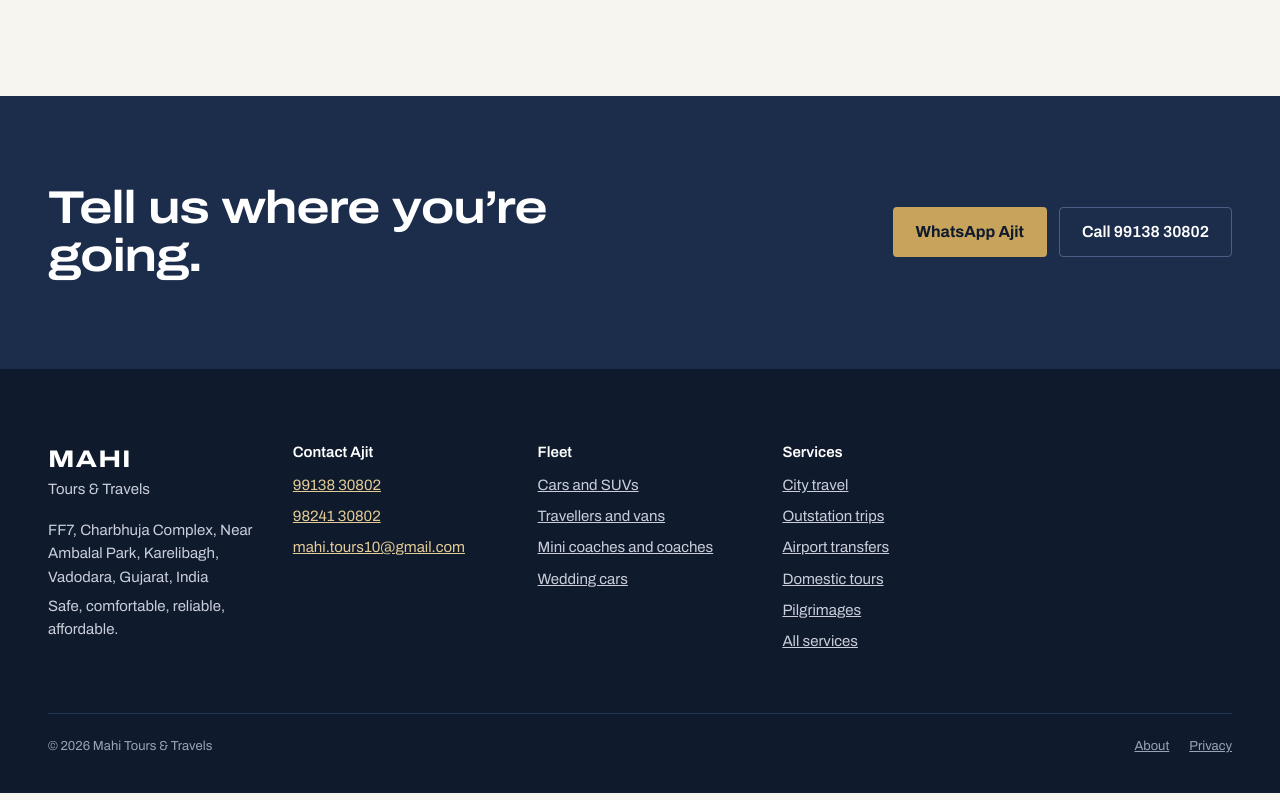
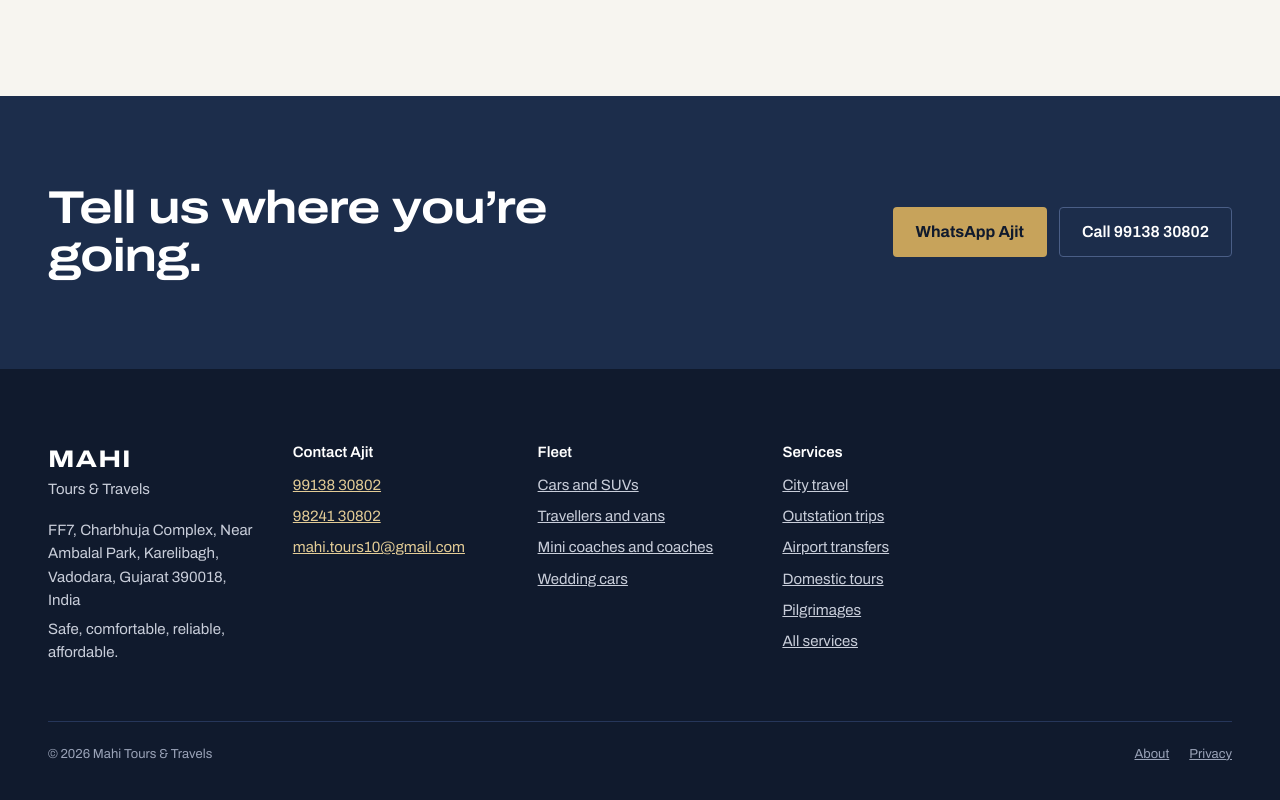
Before and after one commit to YUMhAAiHUM/mahi-tours, a Next.js app: page /about in a window 1280 px wide. Shown: the part 1161-1961 px from the top of the page. Built offline with nearby package versions, Linux system fonts and the light colour scheme; no server answers.

Commit message:
Add PIN code 390018 to business address and JSON-LD

```diff
--- a/src/app/contact/page.tsx
+++ b/src/app/contact/page.tsx
@@ -29,7 +29,7 @@ export default function ContactPage() {
             </li>
             <li>
               <strong>Location</strong>
-              <span style={{ fontSize: 19, fontWeight: 600 }}>{site.address.street}, {site.address.locality}, {site.address.region}, India</span>
+              <span style={{ fontSize: 19, fontWeight: 600 }}>{site.address.street}, {site.address.locality}, {site.address.region} {site.address.postalCode}, India</span>
             </li>
           </ul>
         </div>
--- a/src/app/layout.tsx
+++ b/src/app/layout.tsx
@@ -54,6 +54,7 @@ const businessSchema = {
     streetAddress: site.address.street,
     addressLocality: site.address.locality,
     addressRegion: site.address.region,
+    postalCode: site.address.postalCode,
     addressCountry: site.address.country,
   },
   areaServed: [{ "@type": "City", name: "Vadodara" }, { "@type": "State", name: "Gujarat" }],
--- a/src/components/Footer.tsx
+++ b/src/components/Footer.tsx
@@ -10,7 +10,7 @@ export default function Footer() {
           <div>
             <p className="footer-brand">MAHI</p>
             <p>Tours &amp; Travels</p>
-            <p style={{ marginTop: 18 }}>{site.address.street}, {site.address.locality}, {site.address.region}, India</p>
+            <p style={{ marginTop: 18 }}>{site.address.street}, {site.address.locality}, {site.address.region} {site.address.postalCode}, India</p>
             <p style={{ marginTop: 6 }}>Safe, comfortable, reliable, affordable.</p>
           </div>
           <div>
--- a/src/lib/site.ts
+++ b/src/lib/site.ts
@@ -20,6 +20,7 @@ export const site = {
     street: "FF7, Charbhuja Complex, Near Ambalal Park, Karelibagh",
     locality: "Vadodara",
     region: "Gujarat",
+    postalCode: "390018",
     country: "IN",
   },
   values: ["Safe", "Comfortable", "Reliable", "Affordable"],
```
